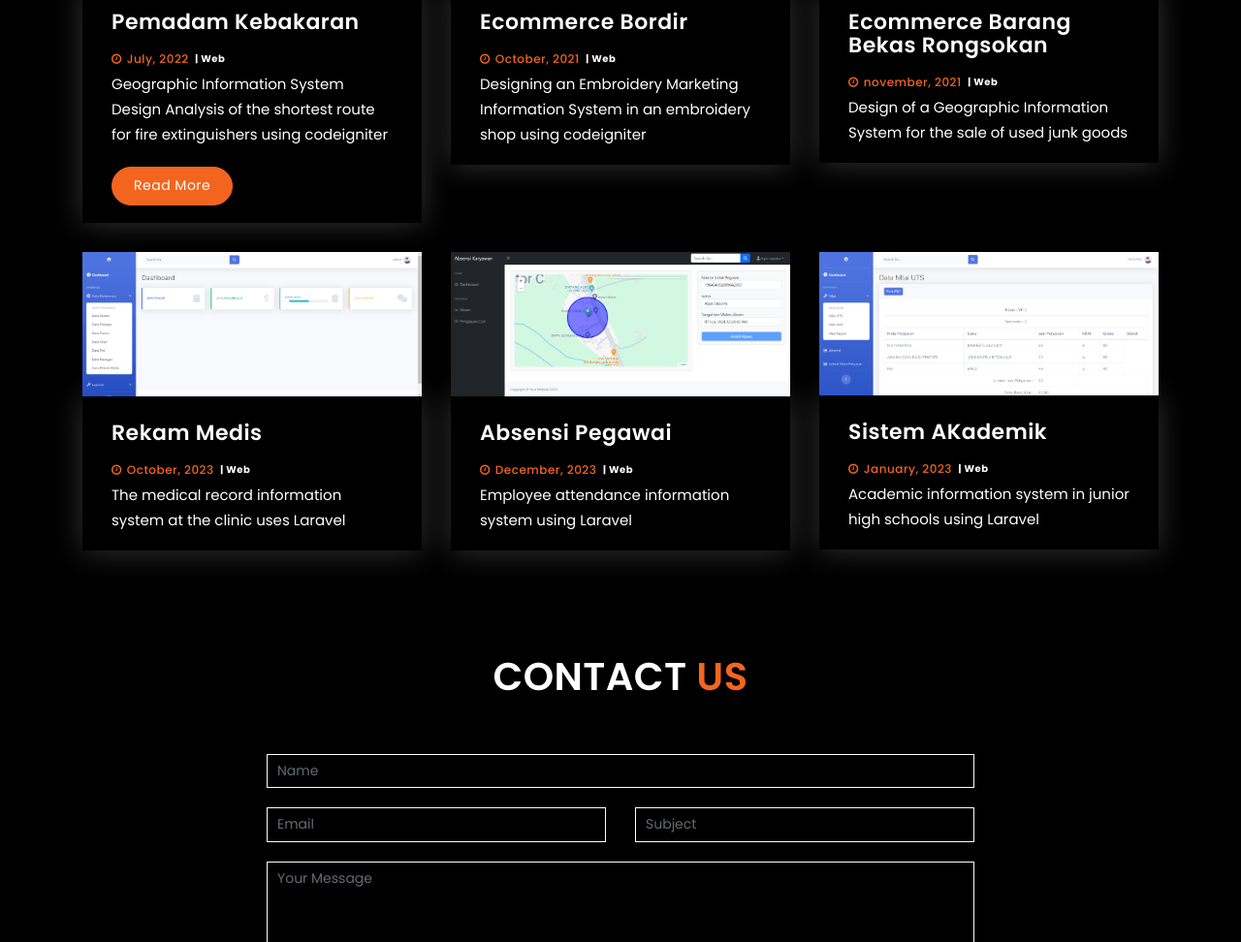
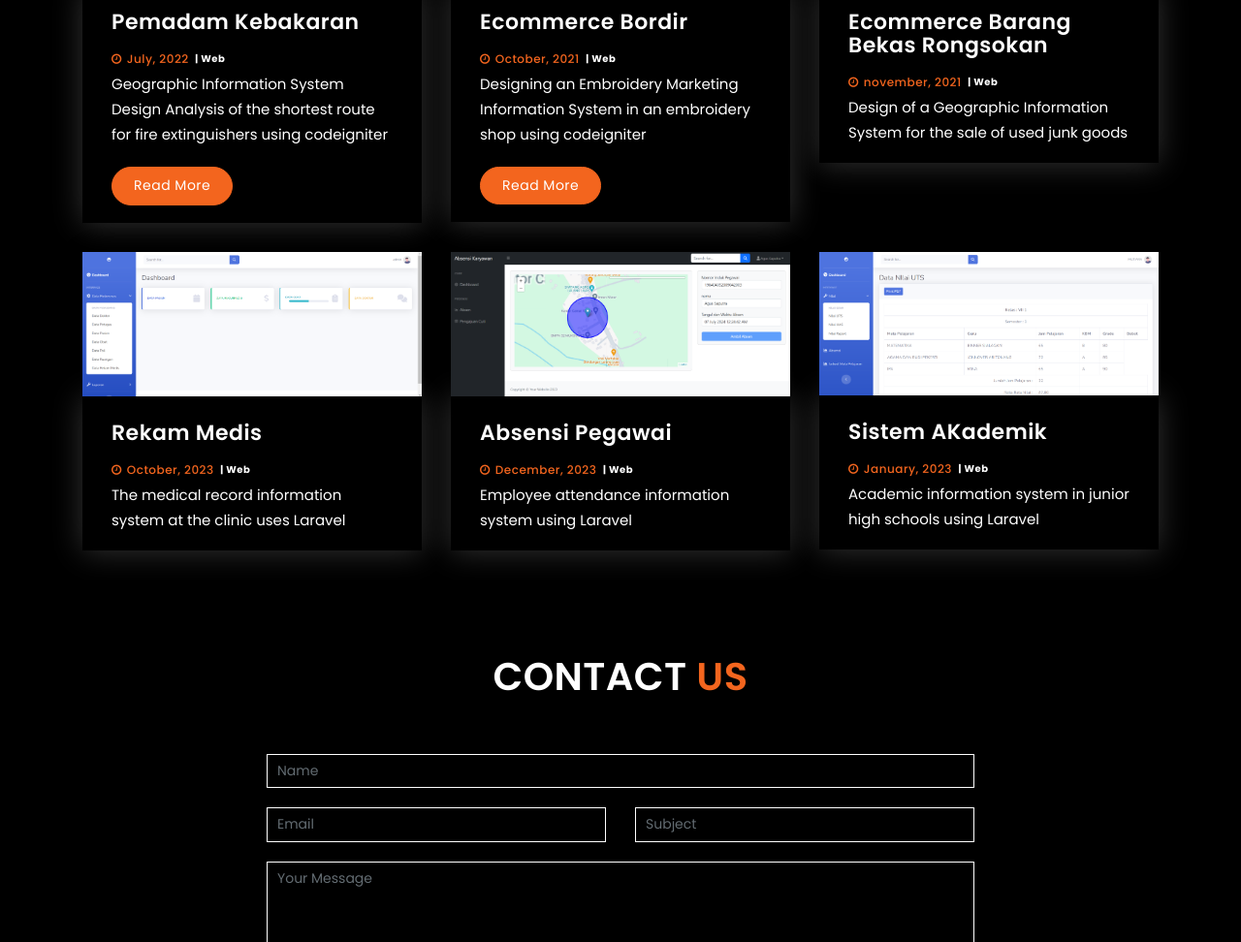
Before and after one commit to muhammadallp/muhammadallp.github.io, a plain HTML site: page index.html in a window 1280 px wide. Shown: the part 953-1925 px from the top of the page at 97% size. Drawn offline with Linux system fonts and the light colour scheme.

Commit message:
Update index.html

```diff
--- a/index.html
+++ b/index.html
@@ -130,7 +130,7 @@
                   <small><i class="fa fa-clock-o"></i>July, 2022</small>
                   <span>| Web</span>
                   <p>Geographic Information System Design Analysis of the shortest route for fire extinguishers using codeigniter</p>
-                  <a href="#" class="btn blog_btn btn-secondary">Read More</a>
+                  <a href="https://github.com/muhammadallp/pemadam.github.io" class="btn blog_btn btn-secondary">Read More</a>
                 </div>
               </div>
             </div>
@@ -146,7 +146,7 @@
                   <small><i class="fa fa-clock-o"></i>October, 2021</small>
                   <span>| Web</span>
                   <p>Designing an Embroidery Marketing Information System in an embroidery shop using codeigniter</p>
-                  <!-- <a href="#" class="btn blog_btn btn-secondary">Read More</a> -->
+                  <a href="https://github.com/muhammadallp/CI-4-Bordir" class="btn blog_btn btn-secondary">Read More</a>
                 </div>
               </div>
             </div>
```
